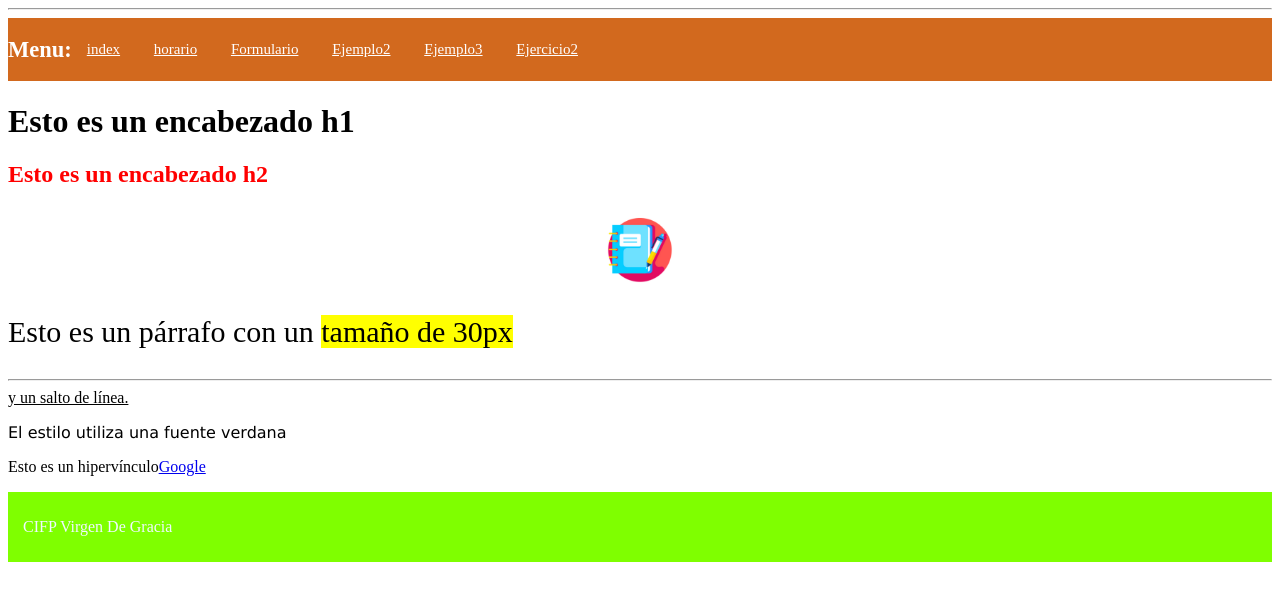
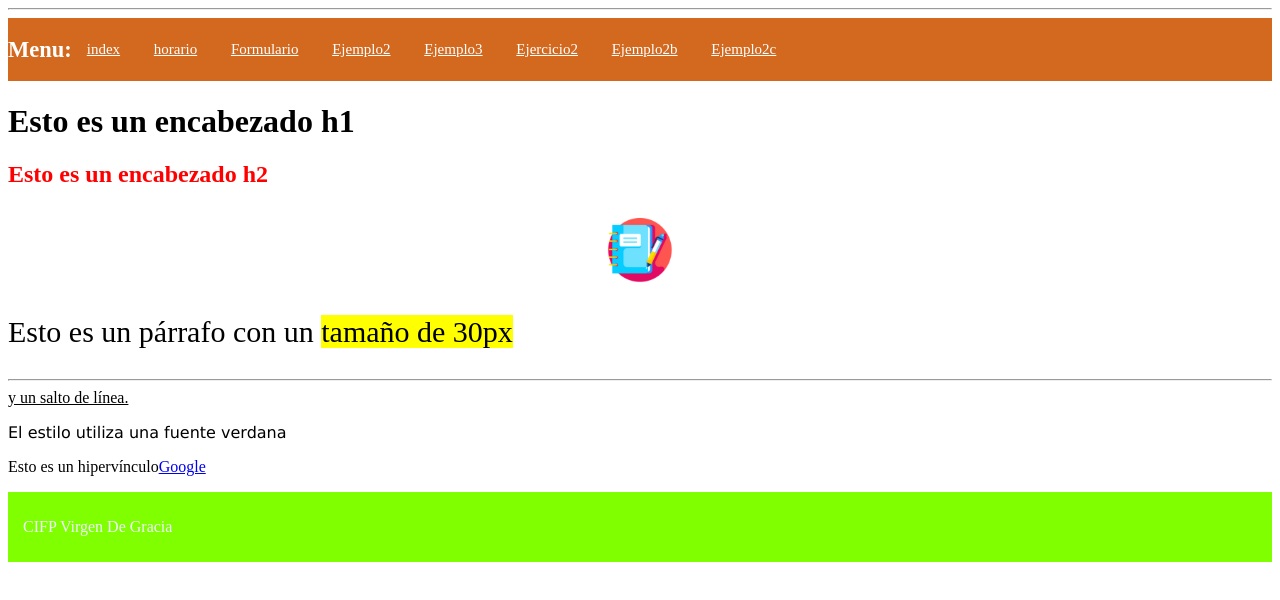
Before and after one commit to javieratica12-droid/web-ejemplo, a plain HTML site: page Ejercicio1.html in a window 1280 px wide. Drawn offline with Linux system fonts and the light colour scheme.

Commit message:
Resolver conflictos

```diff
--- a/Ejercicio1.html
+++ b/Ejercicio1.html
@@ -15,6 +15,8 @@
                  <a class="enlace" href="Ejemplo2.html">Ejemplo2</a>
                    <a class="enlace" href="Ejemplo3.html">Ejemplo3</a>
                    <a class="enlace" href="Ejercicio2.html">Ejercicio2</a>
+                   <a class="enlace" href="Ejemplo2b.html">Ejemplo2b</a>
+                   <a class="enlace" href="Ejemplo2(c.html">Ejemplo2c</a>
             </nav>
             </nav>
         </header>
```
Also changed, not shown: Ejemplo2(c.html (+2 -0 lines), Ejemplo2.HTML (+2 -0 lines), Ejemplo2b.html (renamed from Ejemplo2(b.html, +2 -0 lines), Ejercicio2.html (+2 -0 lines), Formulario.html (+2 -0 lines), calculadora.html (+2 -0 lines), ejemplo1.html (+2 -0 lines), ejemplo3.html (+2 -0 lines), horario.html (+2 -0 lines), index.html (+2 -0 lines), tema3/tema3.html (+2 -3 lines).
